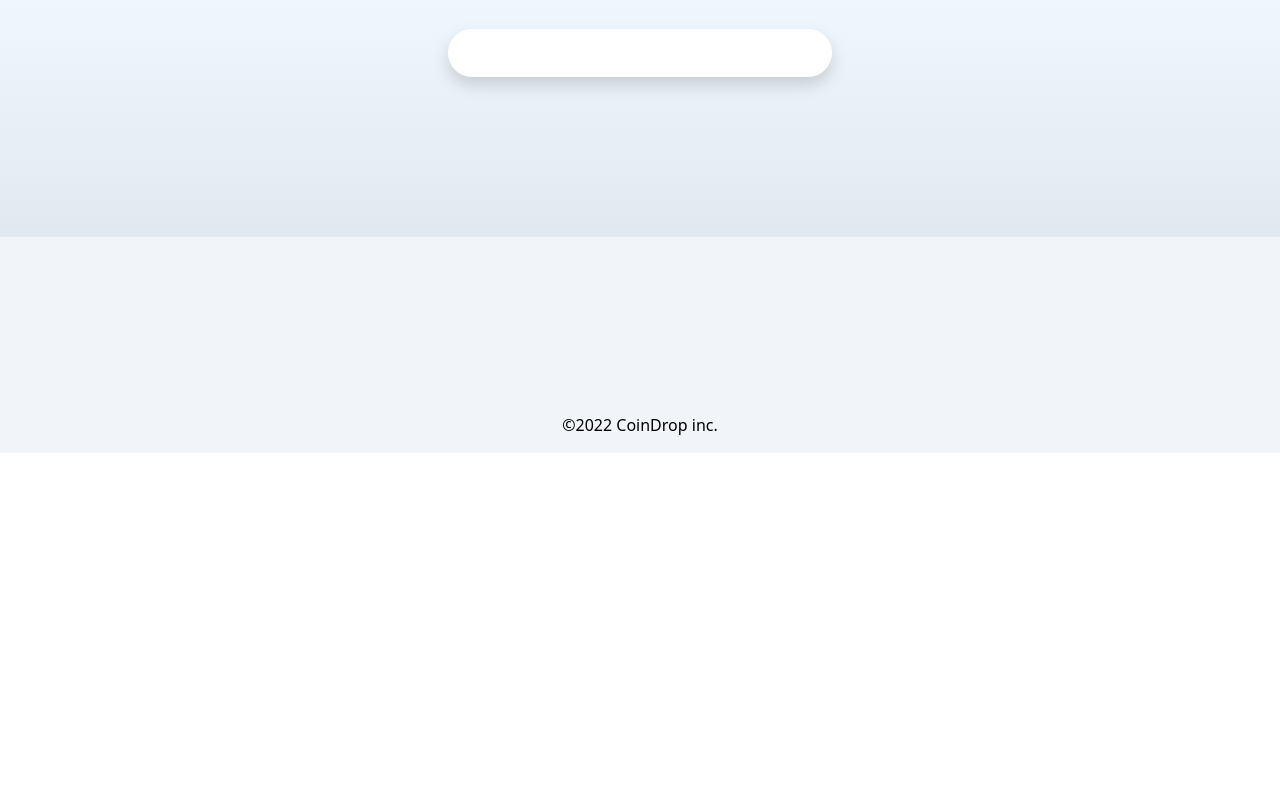
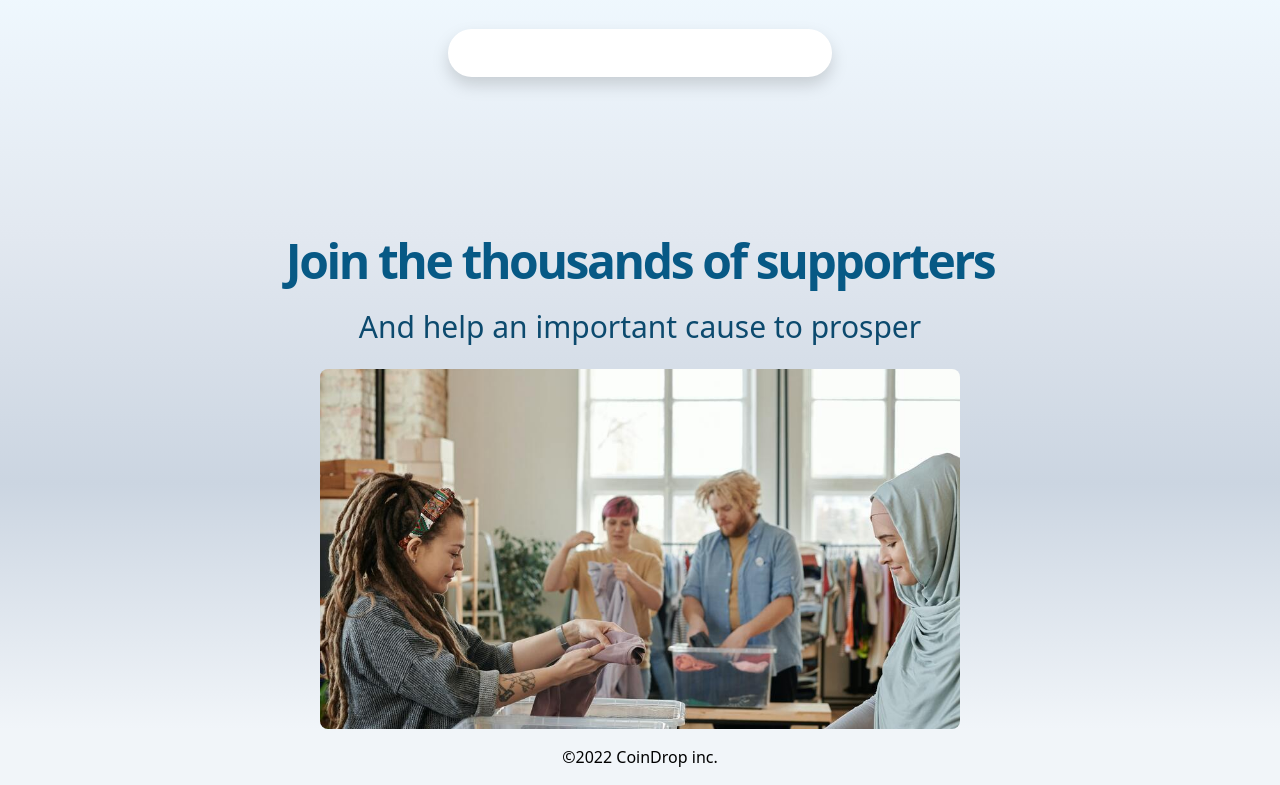
Before and after one commit to CodecoolGlobal/el-proyecte-grande-sprint-1-java-tamasstephen, a React (Create React App) app in the folder frontend/: page / in a window 1280 px wide. Shown: the part 347-1132 px from the top of the page. Before the commit the page ends 800 px from the top, so only its background shows below. Built offline with nearby package versions, Linux system fonts and the light colour scheme.

Commit message:
chore: Add image promo section to landing

```diff
--- /dev/null
+++ b/frontend/src/components/Headline.jsx
@@ -0,0 +1,21 @@
+import React from "react";
+
+const Headline = ({ isTitle, title, titleFollow }) => {
+  const classes =
+    "text-3xl w-8/12 md:w-max md:text-4xl lg:text-5xl text-sky-800 font-bold tracking-tighter";
+  return isTitle ? (
+    <h1 className={classes}>
+      {title}
+      <br />
+      {titleFollow}
+    </h1>
+  ) : (
+    <h2 className={classes + " text-center"}>
+      {title}
+      <br />
+      {titleFollow}
+    </h2>
+  );
+};
+
+export default Headline;
--- a/frontend/src/components/Landing.jsx
+++ /dev/null
@@ -1,8 +0,0 @@
-import React from "react";
-import Hero from "./Hero";
-
-const Landing = () => {
-  return <Hero />;
-};
-
-export default Landing;
--- a/frontend/src/components/Router.jsx
+++ b/frontend/src/components/Router.jsx
@@ -1,6 +1,6 @@
 import React from "react";
 import { Routes, Route } from "react-router-dom";
-import Landing from "./Landing";
+import Landing from "./landing/Landing";
 import App from "./App";
 
 const Router = () => {
--- /dev/null
+++ b/frontend/src/components/landing/ImageSection.jsx
@@ -0,0 +1,23 @@
+import React from "react";
+import Headline from "../Headline";
+import Lead from "./Lead";
+
+const ImageSection = () => {
+  return (
+    <section className="flex justify-center bg-gradient-to-b from-slate-200 via-slate-300 to-late-100">
+      <div className="md:w-1/2 flex flex-col items-center px-4 md:px-0">
+        <Headline isTitle={false} title="Join the thousands of supporters" />
+        <Lead text="And help an important cause to prosper" />
+        <div className="px-8 md:px-0">
+          <img
+            src="./volunteer.jpg"
+            className="w-max rounded-lg aspect-video object-cover object-center"
+            alt="Charity foundraiser"
+          />
+        </div>
+      </div>
+    </section>
+  );
+};
+
+export default ImageSection;
--- /dev/null
+++ b/frontend/src/components/landing/Landing.jsx
@@ -0,0 +1,14 @@
+import React from "react";
+import Hero from "./Hero";
+import ImageSection from "./ImageSection";
+
+const Landing = () => {
+  return (
+    <>
+      <Hero />
+      <ImageSection />
+    </>
+  );
+};
+
+export default Landing;
--- /dev/null
+++ b/frontend/src/components/landing/Lead.jsx
@@ -0,0 +1,11 @@
+import React from "react";
+
+const Lead = ({ text }) => {
+  return (
+    <p className="text-xl md:text-3xl text-sky-900 text-center pt-3 pb-8 lg:py-6">
+      {text}
+    </p>
+  );
+};
+
+export default Lead;
```
Also changed, not shown: frontend/public/volunteer.jpg (added), frontend/src/components/landing/Hero.jsx (renamed from frontend/src/components/Hero.jsx).
